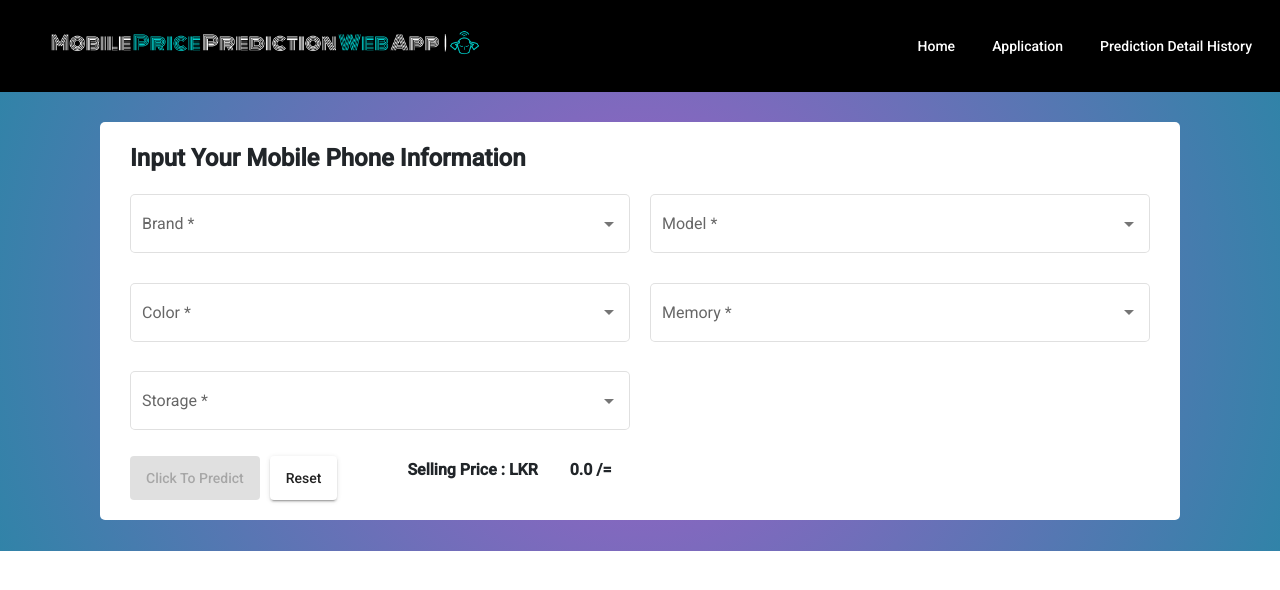
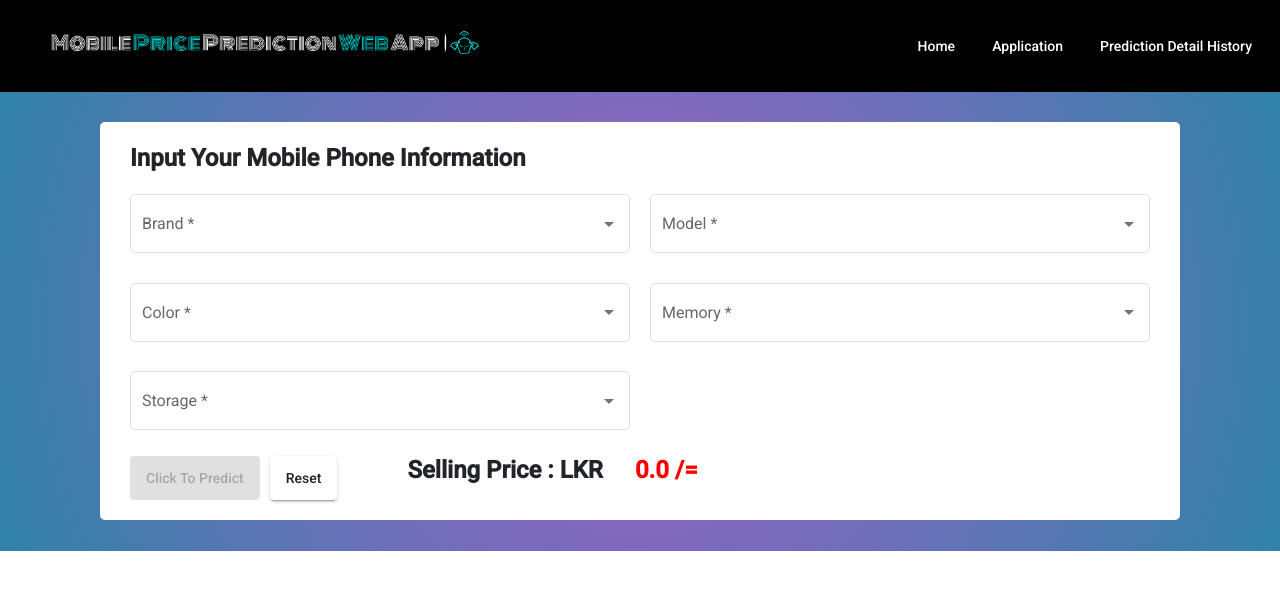
Before and after one commit to wishalNipun/MobilePricePredictionWebAppFrontEnd, an Angular app: page /dashboard/home in a window 1280 px wide. Both pictures are taken after a click on the button "Application". Shown: the top 590 px of the page. Built offline with nearby package versions, Linux system fonts and the light colour scheme.

Commit message:
text updated color

```diff
--- a/src/app/modules/dashboard/components/application/application.component.css
+++ b/src/app/modules/dashboard/components/application/application.component.css
@@ -40,8 +40,12 @@
   }
   .label-output,
   .label-price {
+    font-size: 1.5rem;
     font-weight: 600;
   }
+  .label-price {
+    color:red
+    }
  .containers  {
     padding-right: 100px;
     padding-left: 100px;
```
